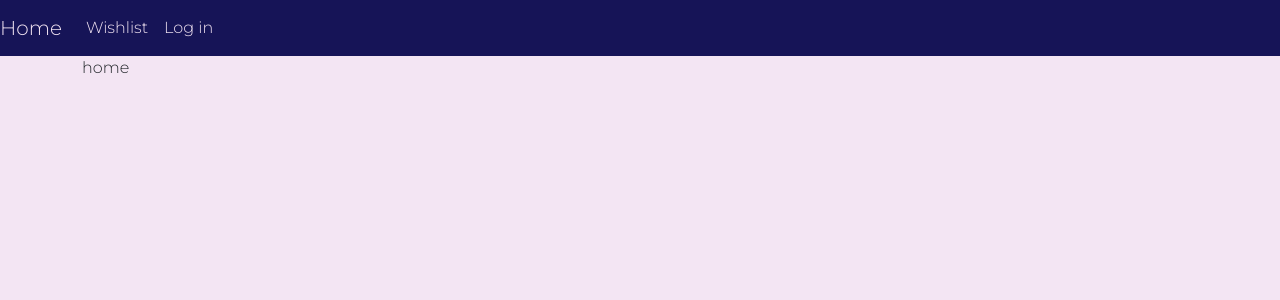
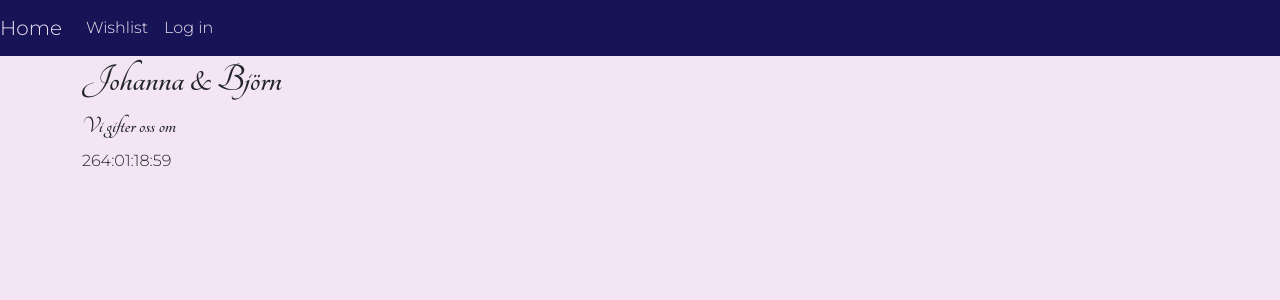
Before and after one commit to AmandaHeideman/JBWedding, a React (Create React App) app in the folder client/: page / in a window 1280 px wide. Shown: the top 300 px of the page. Built offline with nearby package versions, Linux system fonts and the light colour scheme; no server answers.

Commit message:
Add countdown on home page

```diff
--- a/client/package.json
+++ b/client/package.json
@@ -7,7 +7,9 @@
     "@testing-library/react": "^11.1.0",
     "@testing-library/user-event": "^12.1.10",
     "axios": "^0.24.0",
+    "bootstrap": "^5.1.3",
     "react": "^17.0.2",
+    "react-countdown": "^2.3.2",
     "react-dom": "^17.0.2",
     "react-router": "^5.2.0",
     "react-router-dom": "^5.2.0",
--- a/client/src/Pages/HomePage.jsx
+++ b/client/src/Pages/HomePage.jsx
@@ -1,9 +1,17 @@
-import React from 'react'
+import React from 'react';
+import Countdown from 'react-countdown';
 
 const HomePage = () => {
+
+  let weddingDate = new Date("July 30, 2022 13:30:00").getTime();
+
   return (
     <div>
-      home
+      <h1>Johanna & Björn </h1>
+      <div className="countdown">
+        <h4>Vi gifter oss om</h4>
+        <Countdown date={weddingDate} />
+      </div>
     </div>
   )
 }
```
Also changed, not shown: 1 other file (tests, documents, lock files or other folders).
